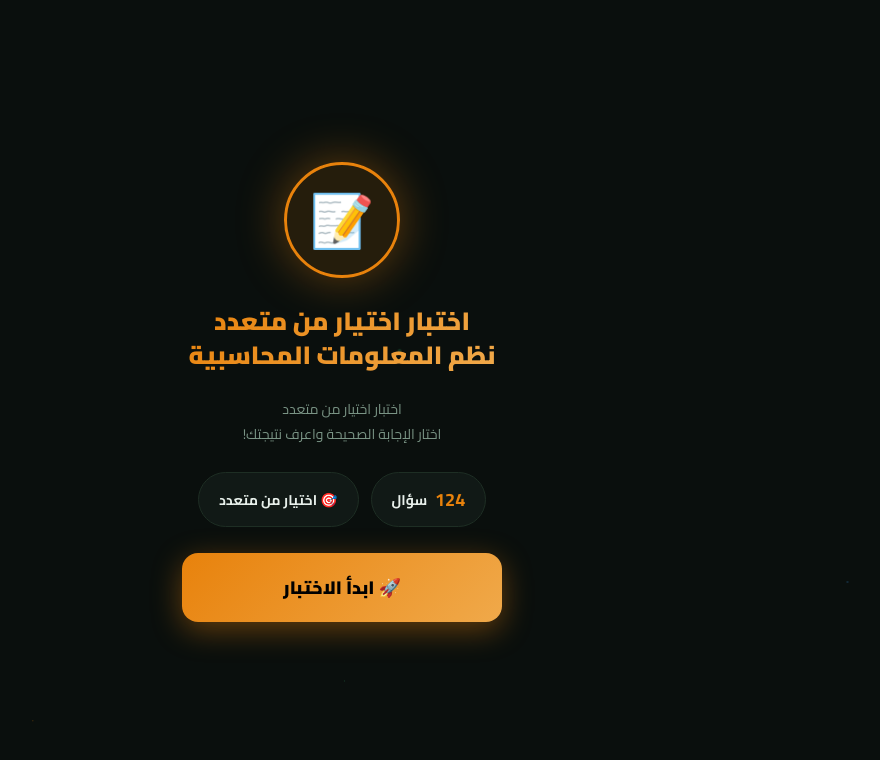
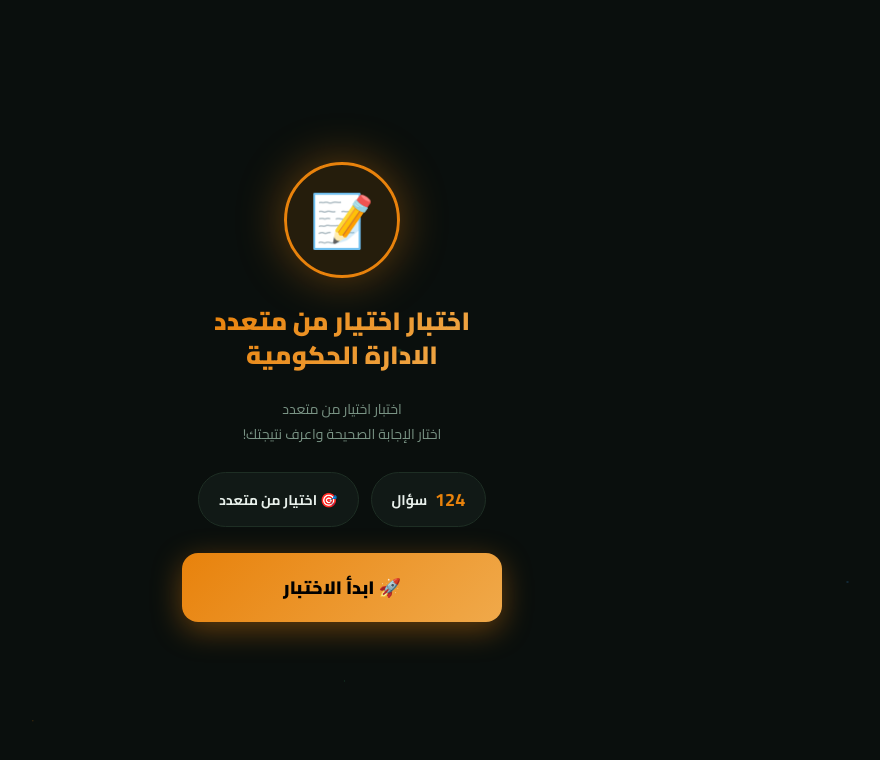
Before and after one commit to gemy615/Ais, a plain HTML site: page index.html in a window 1280 px wide. Shown: the whole page, without its empty margins (298-1178 px from the left). Drawn offline with Linux system fonts and the light colour scheme.

Commit message:
Update index.html

```diff
--- a/index.html
+++ b/index.html
@@ -439,7 +439,7 @@
 <div id="screen-welcome" class="screen active">
   <div class="logo-ring">📝</div>
   <div>
-    <div class="welcome-title">اختبار اختيار من متعدد<br>نظم المعلومات المحاسبية</div>
+    <div class="welcome-title">اختبار اختيار من متعدد<br>الادارة الحكومية</div>
   </div>
   <div class="welcome-sub">
     اختبار اختيار من متعدد<br>
```
